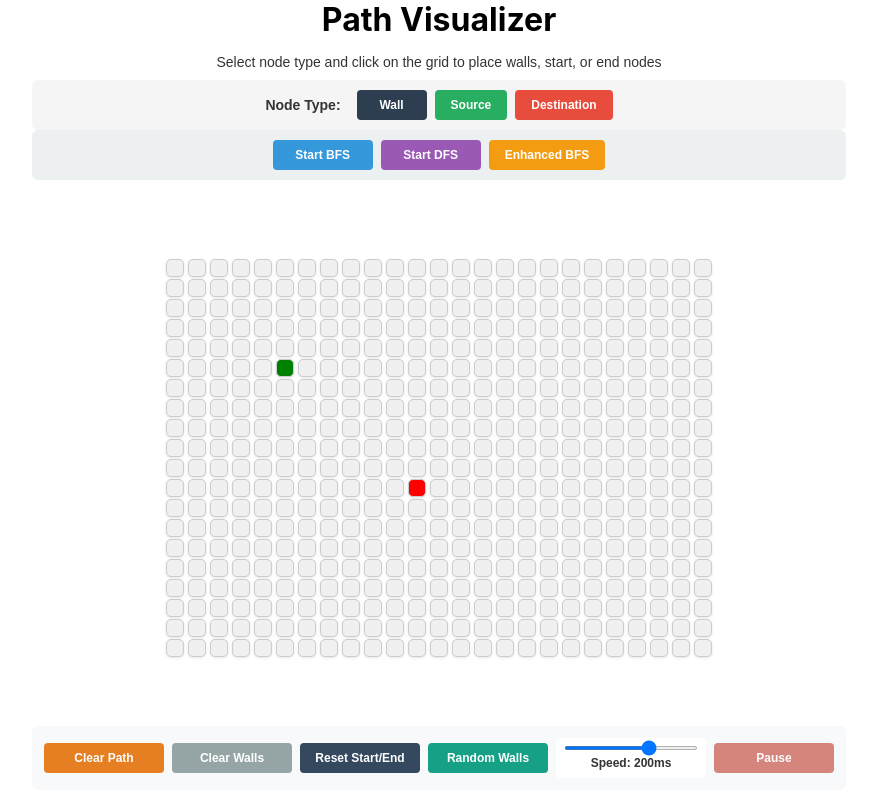
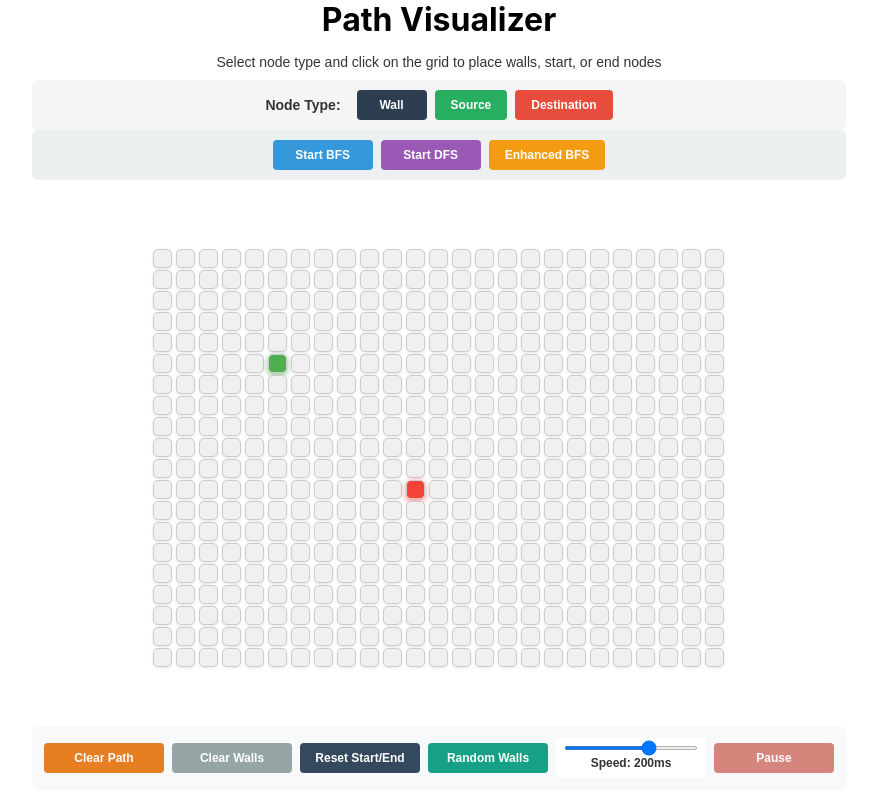
Before and after one commit to Moses-beniyel/Path-Visualizer, a React (Create React App) app: page / in a window 1280 px wide. Shown: the whole page, without its empty margins (201-1078 px from the left). Built offline with nearby package versions, Linux system fonts and the light colour scheme.

Commit message:
node css

```diff
--- a/src/Node.jsx
+++ b/src/Node.jsx
@@ -1,5 +1,6 @@
-import React from "react";
+import React, { useEffect, useState } from "react";
 import "./node.css";
+
 const Node = ({
   row,
   col,
@@ -10,8 +11,25 @@ const Node = ({
   isPath,
   onMouseDown,
   onMouseEnter,
-  size,
+  baseSize = 19, // default desktop size
 }) => {
+  const [size, setSize] = useState(baseSize);
+
+  // Auto adjust node size on window resize (responsive)
+  useEffect(() => {
+    const handleResize = () => {
+      const width = window.innerWidth;
+      if (width <= 480) setSize(10);      // small mobile
+      else if (width <= 768) setSize(14); // tablet / mid screens
+      else if (width <= 1024) setSize(18); // small laptops
+      else setSize(baseSize);             // desktop
+    };
+
+    handleResize(); // initial call
+    window.addEventListener("resize", handleResize);
+    return () => window.removeEventListener("resize", handleResize);
+  }, [baseSize]);
+
   const extraClass = isStart
     ? "node-start"
     : isEnd
@@ -26,12 +44,7 @@ const Node = ({
 
   return (
     <div
-      className={`node
-    ${isStart ? "start" : ""}
-    ${isEnd ? "end" : ""}
-    ${isWall ? "wall" : ""}
-    ${isVisited ? "visited" : ""}
-    ${isPath ? "path" : ""}`}
+      className={`node ${extraClass}`}
       onMouseDown={onMouseDown}
       onMouseEnter={onMouseEnter}
       style={{
```
